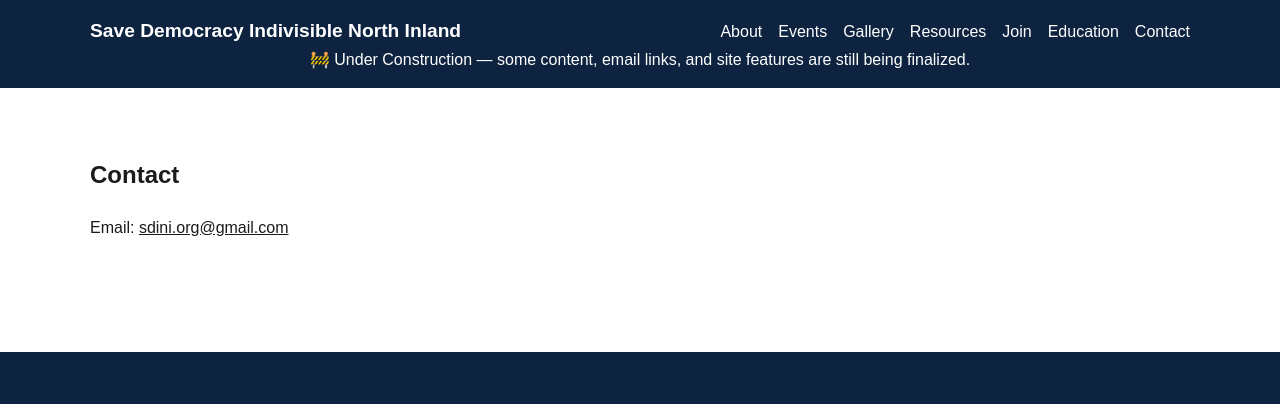
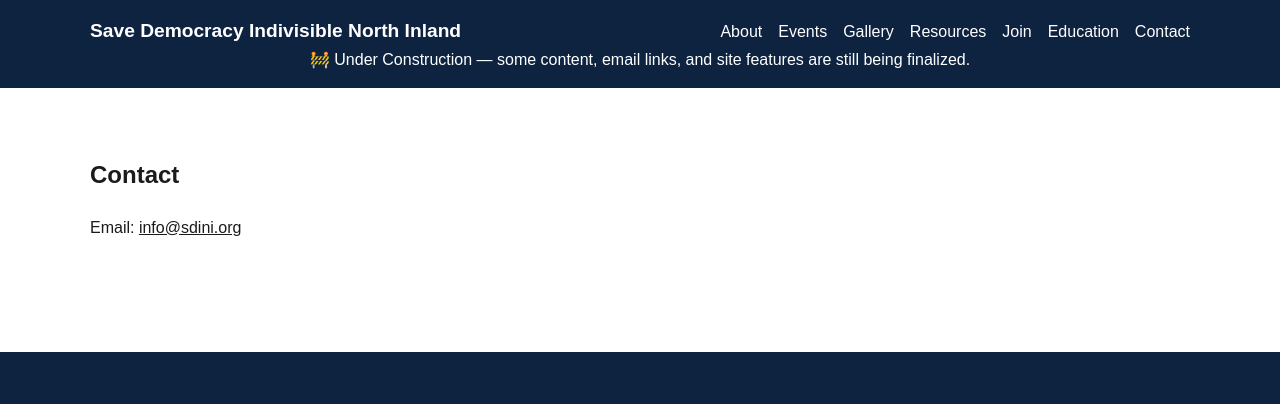
Before and after one commit to SDI-NI/sdini-web, a Jekyll site: the page built from contact.md, in a window 1280 px wide. Shown: the top 404 px of the page. Built offline with Jekyll 4.4.1, drawn with Linux system fonts in a browser that asks for light colours; a script that is not in the unit is left out.

Commit message:
Update contact email address

```diff
--- a/contact.md
+++ b/contact.md
@@ -4,4 +4,4 @@
 layout: page
 ---
 
-Email: [sdini.org@gmail.com](mailto:sdini.org@gmail.com)
+Email: [info@sdini.org](mailto:info@sdini.org)
```
